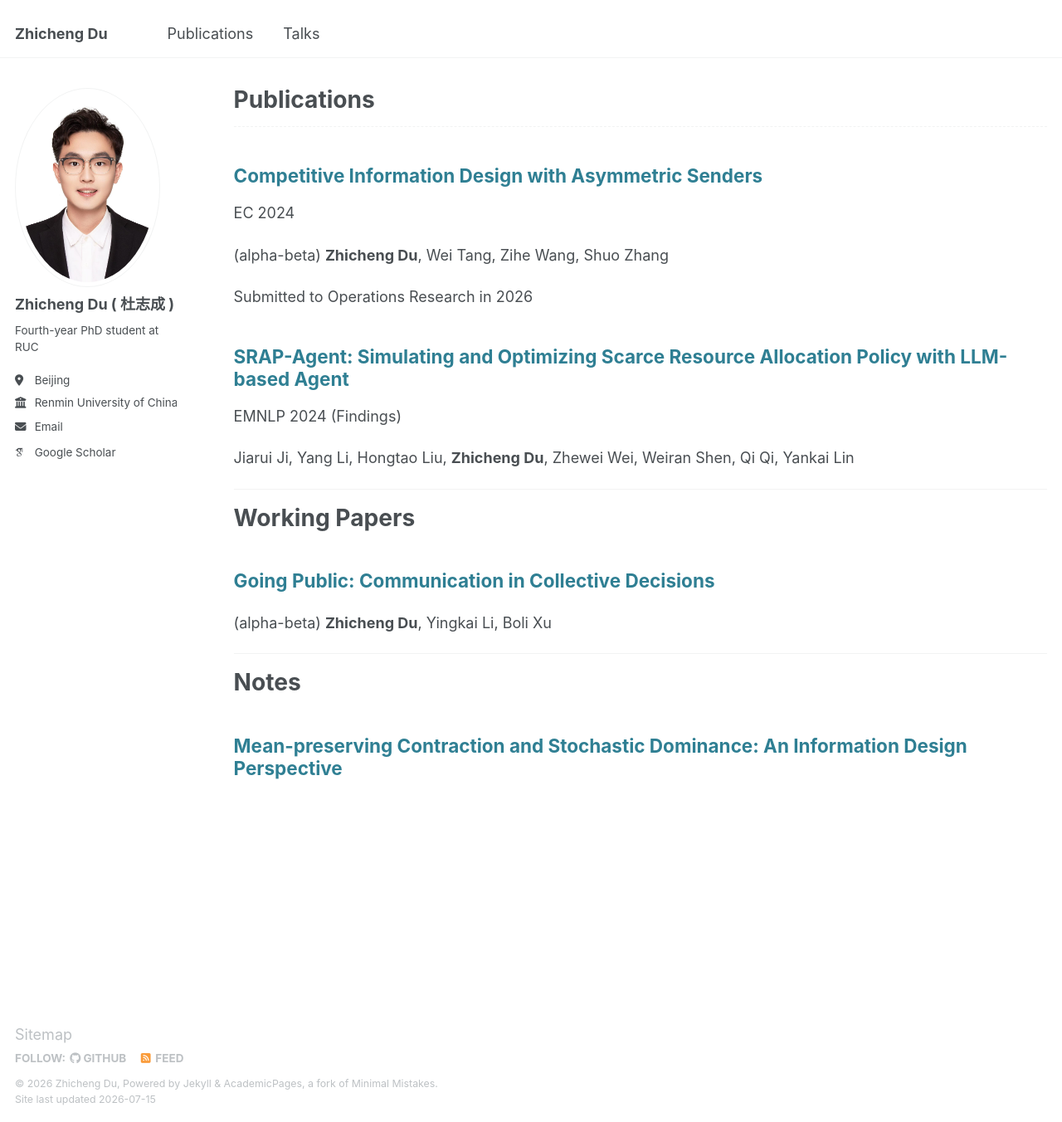
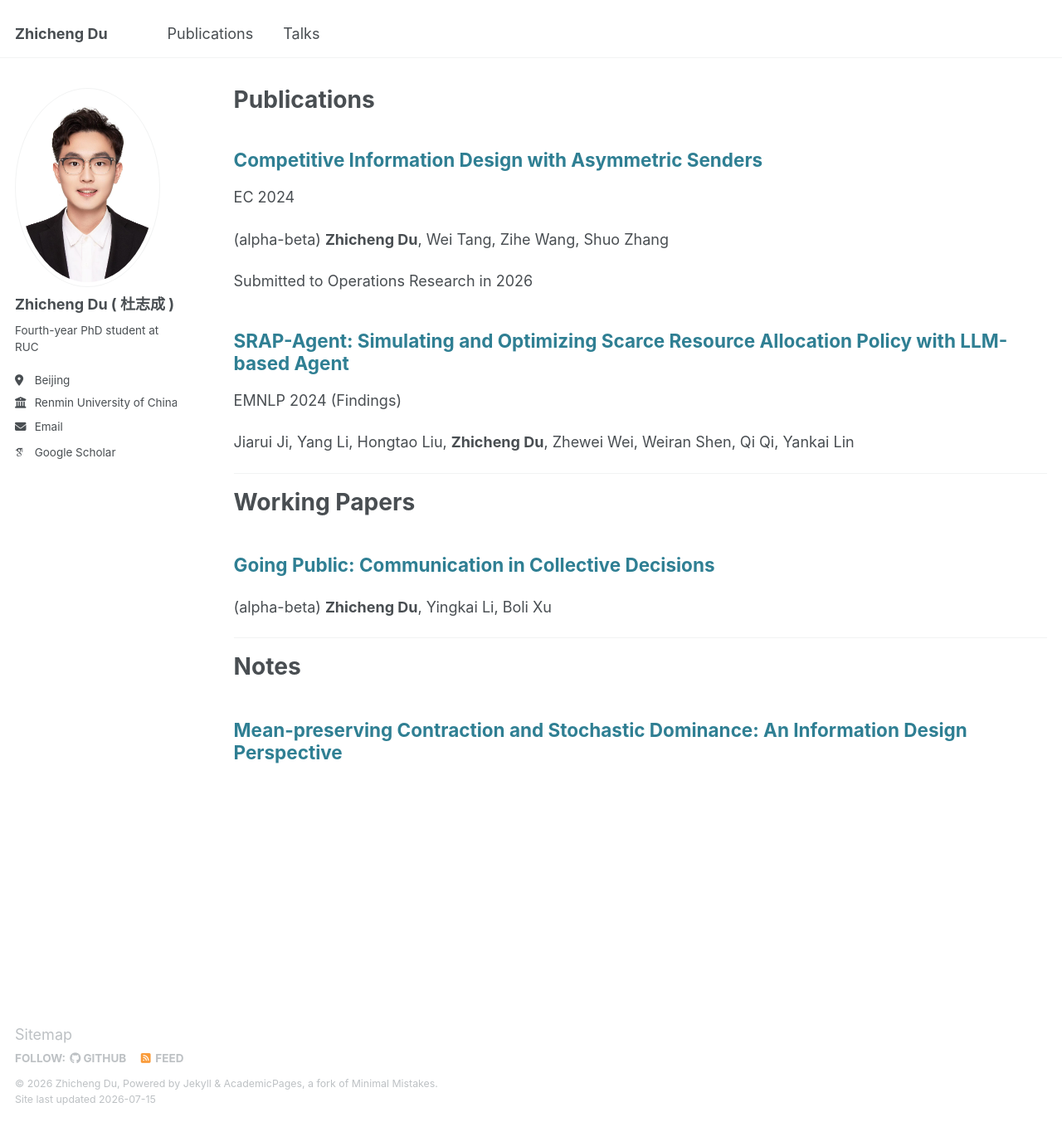
Before and after one commit to DUABC/zhichengdu, a Jekyll site: the page built from _pages/publications.html, in a window 1280 px wide and 1352 px high. Shown: the whole window at 83% size. Built offline with Jekyll 4.4.1, drawn with Linux system fonts in a browser that asks for light colours; some web fonts are replaced.

Commit message:
Align publication section rule spacing

```diff
--- a/_pages/publications.html
+++ b/_pages/publications.html
@@ -11,8 +11,6 @@ author_profile: true
 
 {% include base_path %}
 
-<hr class="publication-title-rule" />
-
 <!-- New style rendering if publication categories are defined -->
 {% if site.publication_category %}
   {% for category in site.publication_category  %}
@@ -24,7 +22,8 @@ author_profile: true
       {% unless title_shown %}
         {% if category[0] == "conference" %}
         {% elsif category[0] == "working" or category[0] == "note" %}
-          <hr /><h1 class="publication-section-title">{{ category[1].title }}</h1>
+          <hr />
+          <h1>{{ category[1].title }}</h1>
         {% else %}
           <h2>{{ category[1].title }}</h2><hr />
         {% endif %}
--- a/_sass/layout/_archive.scss
+++ b/_sass/layout/_archive.scss
@@ -54,11 +54,6 @@
   a + a {
     opacity: 0.5;
   }
-}
-
-.publication-title-rule {
-  border: 0;
-  border-top: 1px dashed var(--global-border-color);
 }
 
 /* remove border*/
```
